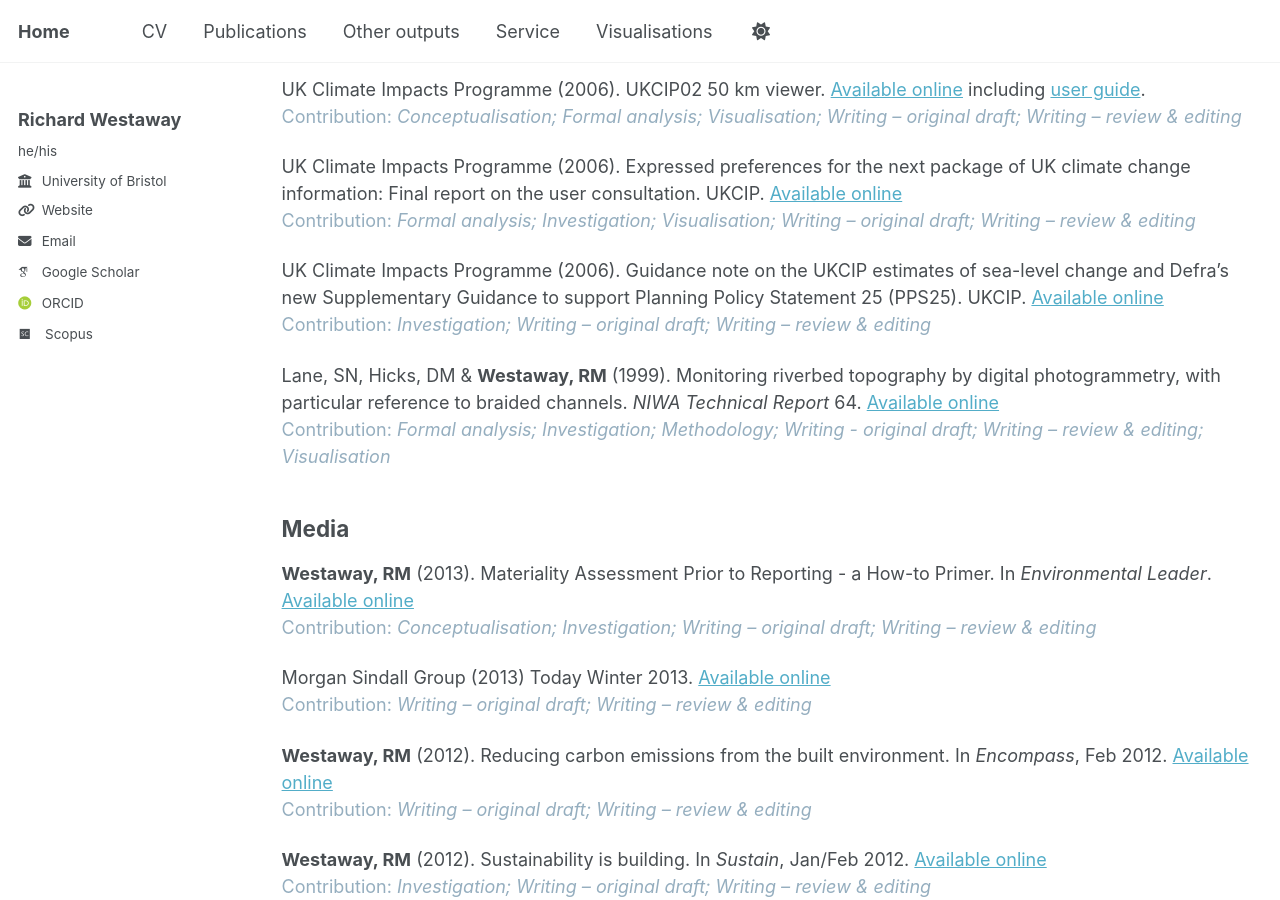
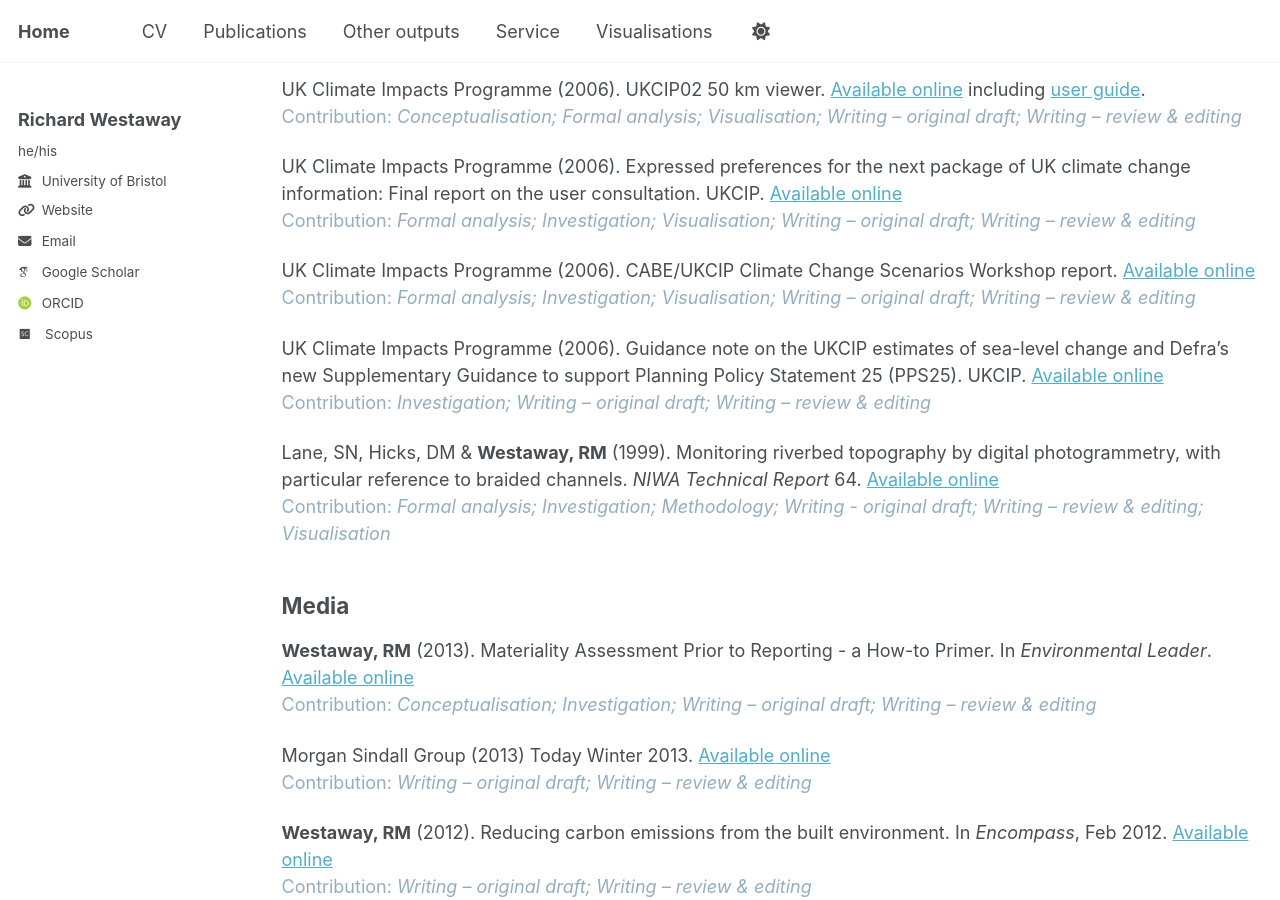
Before and after one commit to richardwestaway/richardwestaway.github.io, a Jekyll site: the page built from _pages/outputs.html, in a window 1280 px wide and 900 px high, scrolled down 9202 px. Built offline with Jekyll 4.4.1, drawn with Linux system fonts in a browser that asks for light colours; some web fonts are replaced.

Commit message:
Update outputs.html

```diff
--- a/_pages/outputs.html
+++ b/_pages/outputs.html
@@ -196,6 +196,8 @@ Active Gravel-bed Rivers. Paper presented at the <em>Thompson Symposium 2002</em
 
 <p>UK Climate Impacts Programme (2006). Expressed preferences for the next package of UK climate change information:&nbsp;Final report on the user consultation.&nbsp;UKCIP.&nbsp;<a href="https://richardwestaway.github.io/files/2006-user-consultation-report-ukcip.pdf" target="_blank" rel="noopener">Available online</a><br /><span style="color: #95aebf;">Contribution: <em>Formal analysis; Investigation; Visualisation; Writing &ndash; original draft; Writing &ndash; review &amp; editing</em></span></p>
 
+<p>UK Climate Impacts Programme (2006). CABE/UKCIP Climate Change Scenarios Workshop report. <a href="https://web.archive.org/web/20060925163222/http://www.ukcip.org.uk/scenarios/ukcipnext/documents/CABE_UKCIPnextworkshop_writeup_v1.pdf" target="_blank" rel="noopener">Available online</a><br /><span style="color: #95aebf;">Contribution: <em>Formal analysis; Investigation; Visualisation; Writing &ndash; original draft; Writing &ndash; review &amp; editing</em></span></p>
+
 <p>UK Climate Impacts Programme (2006). Guidance note on the UKCIP estimates of sea-level change and Defra&rsquo;s new Supplementary Guidance to support Planning Policy Statement 25 (PPS25). UKCIP.&nbsp;<a href="https://web.archive.org/web/20071028013217/http://www.ukcip.org.uk/scenarios/ukcip02_extras/documents/SLC_guidancenote_Nov06_v2.pdf" target="_blank" rel="noopener">Available online</a><br /><span style="color: #95aebf;">Contribution: <em>Investigation; Writing &ndash; original draft; Writing &ndash; review &amp; editing</em></span></p>
 
 <p>Lane, SN, Hicks, DM &amp;&nbsp;<strong>Westaway, RM</strong>&nbsp;(1999). Monitoring riverbed topography by digital photogrammetry, with particular reference to braided channels. <em>NIWA Technical Report</em>&nbsp;64.&nbsp;<a href="http://docs.niwa.co.nz/library/public/NIWAtr64.pdf" target="_blank" rel="noopener">Available online</a><br /><span style="color: #95aebf;">Contribution:<em> Formal analysis; Investigation; Methodology; Writing - original draft; Writing &ndash; review &amp; editing; Visualisation</em></span></p>
```
